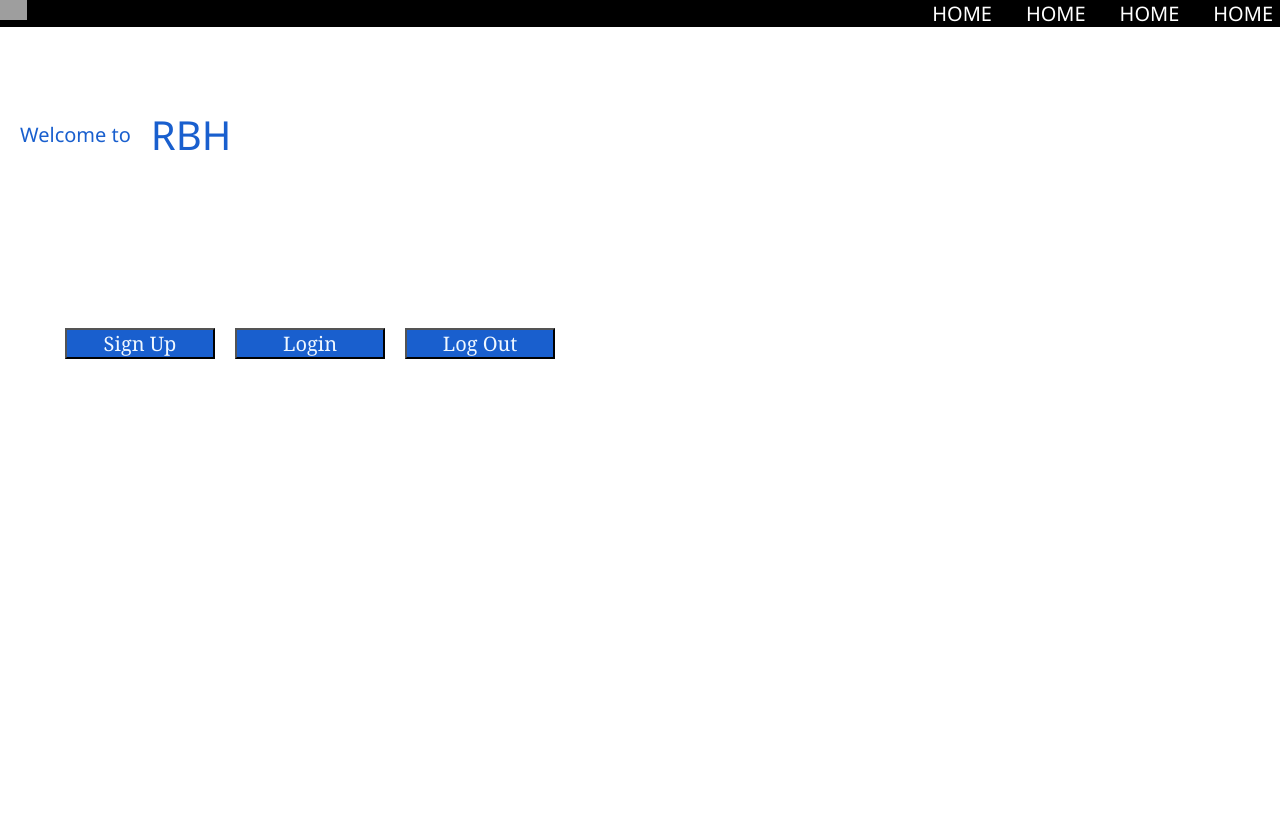
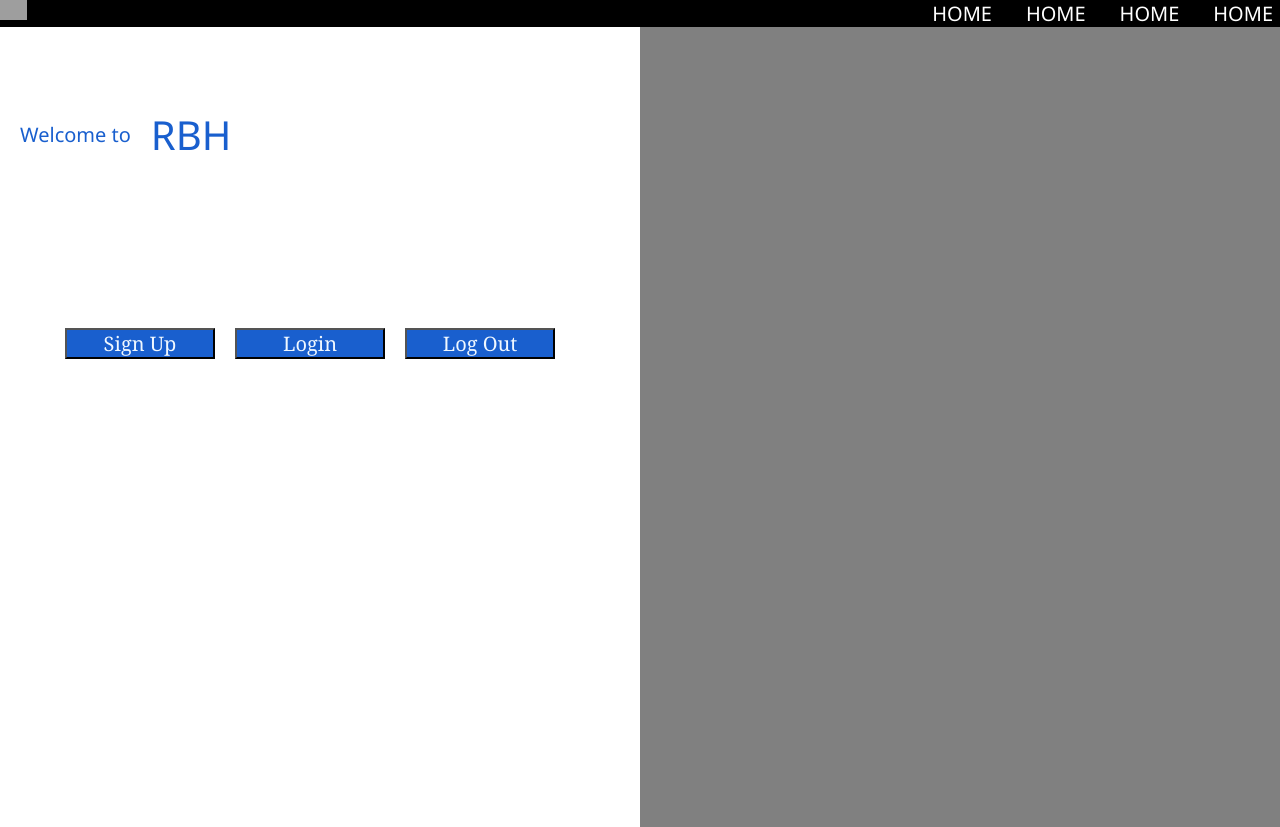
Before and after one commit to PKR9759/MealMinder, a PHP site: page /home.php in a window 1280 px wide. Run offline with PHP 8.4, Linux system fonts and the light colour scheme; the visitor is signed in with stand-in values (Sample User, id 1); grey boxes are pictures that could not be loaded.

Commit message:
removed comments

```diff
--- a/loginsystem/home.php
+++ b/loginsystem/home.php
@@ -107,7 +107,7 @@ if(!isset($_SESSION['logedin']) || $_SESSION['logedin']==false){
             outline:2px solid black;
         }
 
-        /* .rgt{
+        .rgt{
             display:flexbox;
             float:right;
 
@@ -116,7 +116,7 @@ if(!isset($_SESSION['logedin']) || $_SESSION['logedin']==false){
 
             background-color:grey;
 
-        } */
+        }
 
 
 
```
Also changed, not shown: 1 other file.
